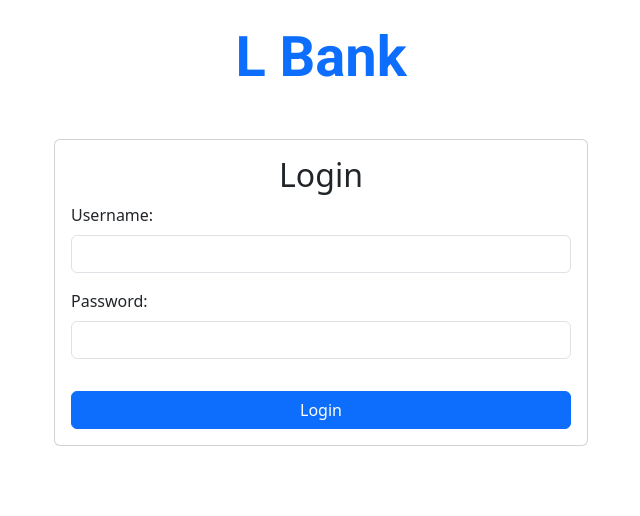
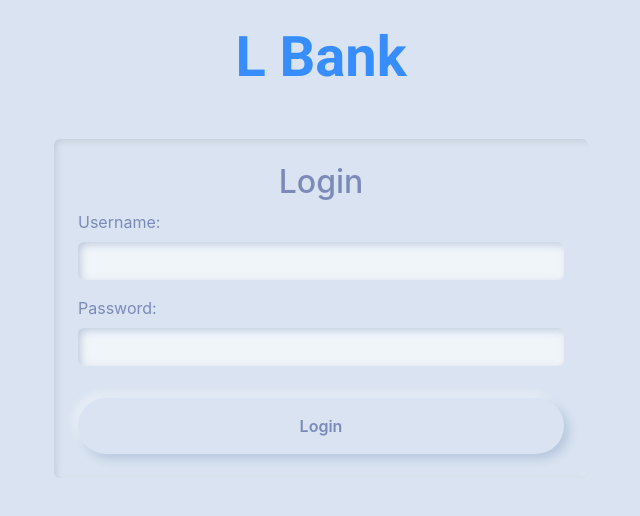
Before and after one commit to rdpt-github/uek-225-multiUser-Gr1, an Angular app in the folder Frontend/: page /login in a window 1280 px wide. Shown: the top 516 px of the page, without its empty margins (319-959 px from the left). Built offline with nearby package versions, Linux system fonts and the light colour scheme.

Commit message:
Added Bootswatch theme

```diff
--- a/Frontend/package.json
+++ b/Frontend/package.json
@@ -20,6 +20,7 @@
     "@angular/router": "^19.0.0",
     "bootstrap": "^5.3.3",
     "bootstrap-icons": "^1.11.3",
+    "bootswatch": "^5.3.3",
     "jwt-decode": "^4.0.0",
     "rxjs": "~7.8.0",
     "tslib": "^2.3.0",
--- a/Frontend/src/app/ledger/ledger.component.html
+++ b/Frontend/src/app/ledger/ledger.component.html
@@ -1,5 +1,5 @@
 <div class="container mt-4">
-  <h2>Ledgers</h2>
+  <h2 class="display bi-bank"> Ledgers</h2>
   <ul class="list-group">
     <li *ngFor="let ledger of ledgers" class="list-group-item d-flex justify-content-between align-items-center">
       <div>
@@ -11,23 +11,23 @@
 </div>
 
 <div class="container mt-4">
-  <h2>Booking</h2>
+  <h2 class="bi-cash-stack"> Booking</h2>
   <div class="form-group">
-    <label for="fromLedger">From Ledger:</label>
+    <label  class="form-label" for="fromLedger">From Ledger:</label>
     <select id="fromLedger" class="form-control" [(ngModel)]="fromLedgerId">
       <option *ngFor="let ledger of ledgers" [value]="ledger.id">{{ ledger.name }}</option>
     </select>
   </div>
 
   <div class="form-group">
-    <label for="toLedger">To Ledger:</label>
-    <select id="toLedger" class="form-control" [(ngModel)]="toLedgerId">
+    <label class="form-label" for="toLedger">To Ledger:</label>
+    <select id="toLedger" class="form-control bord" [(ngModel)]="toLedgerId">
       <option *ngFor="let ledger of ledgers" [value]="ledger.id">{{ ledger.name }}</option>
     </select>
   </div>
 
   <div class="form-group">
-    <label for="amount">Amount:</label>
+    <label class="form-label" for="amount">Amount:</label>
     <input type="number" id="amount" class="form-control" [(ngModel)]="amount">
   </div>
 
--- a/Frontend/src/styles.scss
+++ b/Frontend/src/styles.scss
@@ -0,0 +1,8 @@
+$my-own-font: 'https://fonts.googleapis.com/css2?family=Source+Sans+Pro:ital,wght@0,300;0,400;0,700;1,400&display=swap' !default;
+@import url($my-own-font);
+
+$web-font-path : false;
+
+@import "../node_modules/bootswatch/dist/morph/variables";
+@import "../node_modules/bootstrap/scss/bootstrap";
+@import "../node_modules/bootswatch/dist/morph/bootswatch";
```
Also changed, not shown: 1 other file (tests, documents, lock files or other folders).
